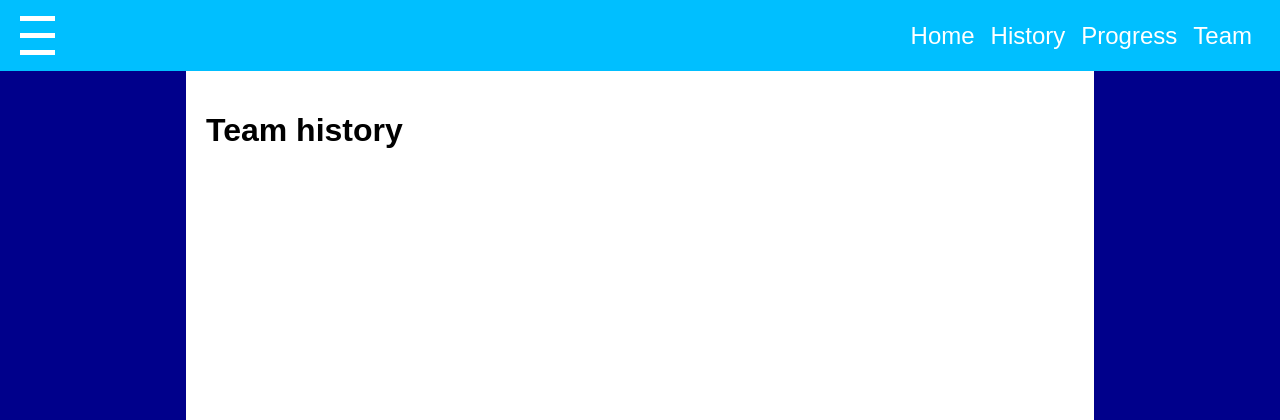
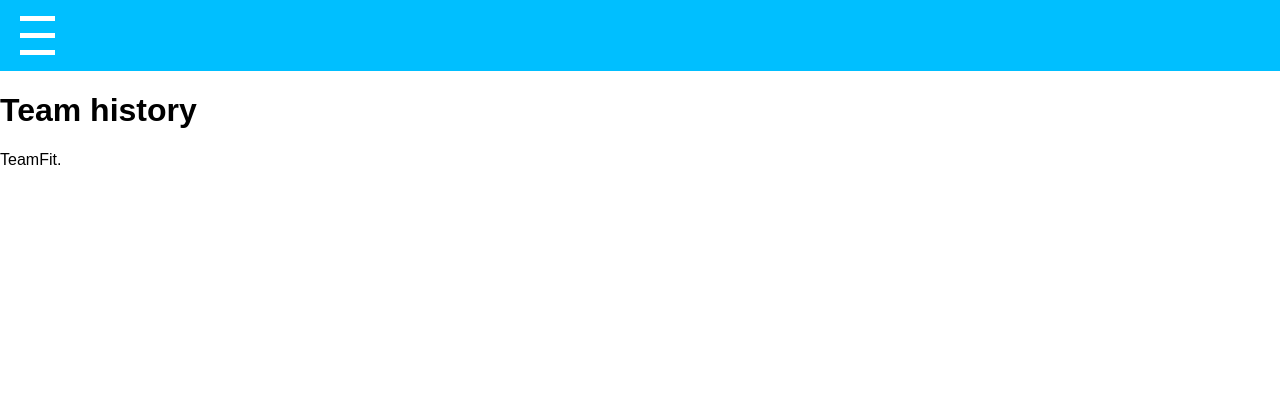
Before and after one commit to isiahmacias25/TeamFit, a PHP site: page /History/history.html in a window 1280 px wide. Shown: the top 420 px of the page. After the commit the page ends 165 px from the top, so only its background shows below. Run offline with PHP 8.4, Linux system fonts and the light colour scheme.

Commit message:
Update styles.css

```diff
--- a/styles.css
+++ b/styles.css
@@ -33,6 +33,16 @@ header {
     background-color: white;
     margin: 6px 0;
 }
+/* Hide the navigation by default on small screens */
+nav ul {
+    display: none;
+    list-style-type: none;
+    padding: 0;
+}
+
+/* Make the navigation visible when the menu is toggled */
+nav ul.open {
+    display: block;
 
 /* Mobile Menu (Hidden initially) */
 nav ul {
```
